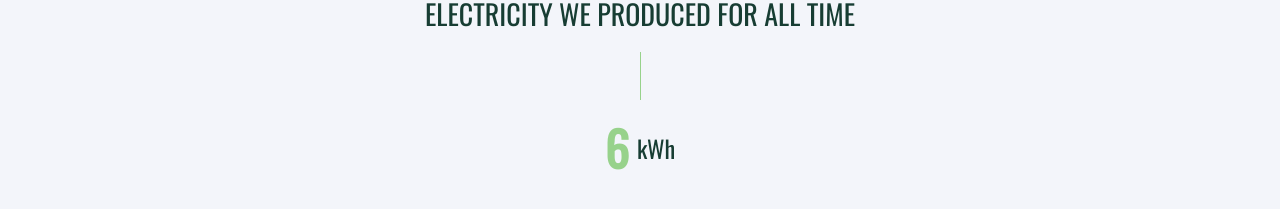
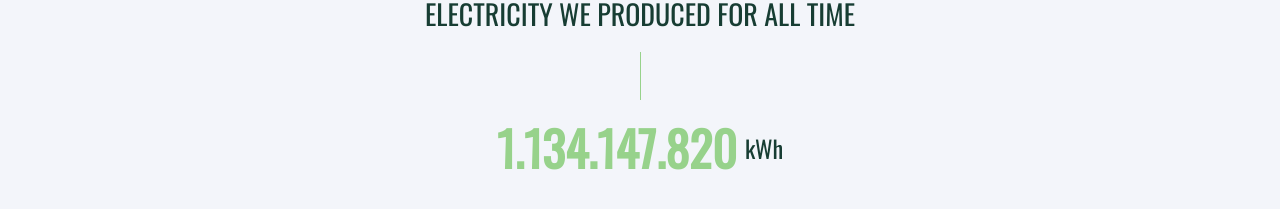
Before and after one commit to TaitanB/ecosolution, a React (Vite) app: page / in a window 1280 px wide. Shown: the part 1600-1809 px from the top of the page. Built offline with nearby package versions, Linux system fonts and the light colour scheme.

Commit message:
added scroll

```diff
--- a/src/components/Cases/Cases.jsx
+++ b/src/components/Cases/Cases.jsx
@@ -71,7 +71,7 @@ const Cases = () => {
   };
 
   return (
-    <div>
+    <div id="cases">
       <h2 className={css.title}>Successful cases of our company</h2>
       <div className={css.slider_bar}>
         <div className={css.container}>
--- a/src/components/Contact/Contact.jsx
+++ b/src/components/Contact/Contact.jsx
@@ -4,7 +4,7 @@ import Form from "../Form/Form";
 
 const Contact = () => {
   return (
-    <div className={css.contact}>
+    <div id="contacts" className={css.contact}>
       <h2 className={css.title}>Contact us</h2>
       <address className={css.address}>
         <ul className={css.contact_list}>
--- a/src/components/Electricity/Electricity.jsx
+++ b/src/components/Electricity/Electricity.jsx
@@ -2,18 +2,11 @@ import { useState, useEffect } from "react";
 import css from "./Electricity.module.css";
 
 const Electricity = () => {
-  const [count, setCount] = useState(0);
+  const [count, setCount] = useState(1134147814);
 
   useEffect(() => {
     const intervalId = setInterval(() => {
-      setCount((prevCount) => {
-        if (prevCount < 1134147814) {
-          return prevCount + 1;
-        } else {
-          clearInterval(intervalId);
-          return prevCount;
-        }
-      });
+      setCount((prevCount) => prevCount + 1);
     }, 1000);
 
     return () => clearInterval(intervalId);
--- a/src/components/Faq/Faq.jsx
+++ b/src/components/Faq/Faq.jsx
@@ -151,12 +151,12 @@ const Faq = () => {
       <p className={css.bottom_text}>
         Didn&apos;t find the answer to your question?{" "}
       </p>
-      <button type="button" className={css.button}>
+      <a href="#contacts" type="button" className={css.button}>
         <p className={css.text_btn}>Contact Us</p>
         <div className={css.dott}>
           <ArrowDown size="10" color="#173D33" />
         </div>
-      </button>
+      </a>
     </div>
   );
 };
--- a/src/components/Faq/Faq.module.css
+++ b/src/components/Faq/Faq.module.css
@@ -104,6 +104,9 @@
   width: 14px;
   height: 14px;
   border-radius: 50%;
+  display: flex;
+  align-items: center;
+  justify-content: center;
   background-color: var(--primary-color);
   transition: background-color 0.4s ease;
 }
--- a/src/components/Footer/Footer.jsx
+++ b/src/components/Footer/Footer.jsx
@@ -7,9 +7,9 @@ const Footer = () => {
     <div className={css.footer}>
       <div className={css.logo}>
         <Logo />
-        <div className={css.arrow_container}>
+        <a href="#main" className={css.arrow_container}>
           <ArrowUp className={css.arrow} />
-        </div>
+        </a>
       </div>
       <ul className={css.soc_list}>
         <li className={css.soc}>
--- a/src/components/Footer/Footer.module.css
+++ b/src/components/Footer/Footer.module.css
@@ -8,7 +8,7 @@
 
 .logo {
   display: flex;
-  align-items: center;
+  align-items: flex-end;
   gap: 19px;
 }
 
--- a/src/components/Header/Header.jsx
+++ b/src/components/Header/Header.jsx
@@ -31,12 +31,12 @@ const Header = () => {
         <div className={css.menu}>
           <HambergerMenu size="16" color="#173D33" />
         </div>
-        <button type="button" className={css.button}>
+        <a href="#contacts" type="button" className={css.button}>
           <p className={css.text_btn}>Get in touch</p>
           <div className={css.dott}>
             <ArrowDown size="10" color="#173D33" />
           </div>
-        </button>
+        </a>
         {/* <Burger /> */}
       </div>
     </header>
--- a/src/components/Header/Header.module.css
+++ b/src/components/Header/Header.module.css
@@ -82,6 +82,9 @@
     border-radius: 50%;
     background-color: var(--primary-color);
     transition: background-color 0.4s ease;
+    display: flex;
+    align-items: center;
+    justify-content: center;
   }
 
   .button:hover .dott,
--- a/src/components/Main/Main.jsx
+++ b/src/components/Main/Main.jsx
@@ -3,17 +3,17 @@ import Arrow from "../Arrow/Arrow";
 
 const Main = () => {
   return (
-    <div className={css.main}>
+    <div id="main" className={css.main}>
       <h1 className={css.title}>Renewable energy for any task</h1>
       <p className={css.text}>
         Development and implementation of renewable non-polluting energy
         sources, generating power generation using energy wind, sun, water,
         biomass
       </p>
-      <button type="button" className={css.button}>
+      <a href="#cases" type="button" className={css.button}>
         <p className={css.text_btn}>Learn more</p>
         <Arrow />
-      </button>
+      </a>
     </div>
   );
 };
--- a/src/index.css
+++ b/src/index.css
@@ -51,6 +51,8 @@ body {
   padding: 0;
   margin: 0;
   overflow-x: hidden;
+
+  scroll-behavior: smooth;
 }
 
 img {
```
